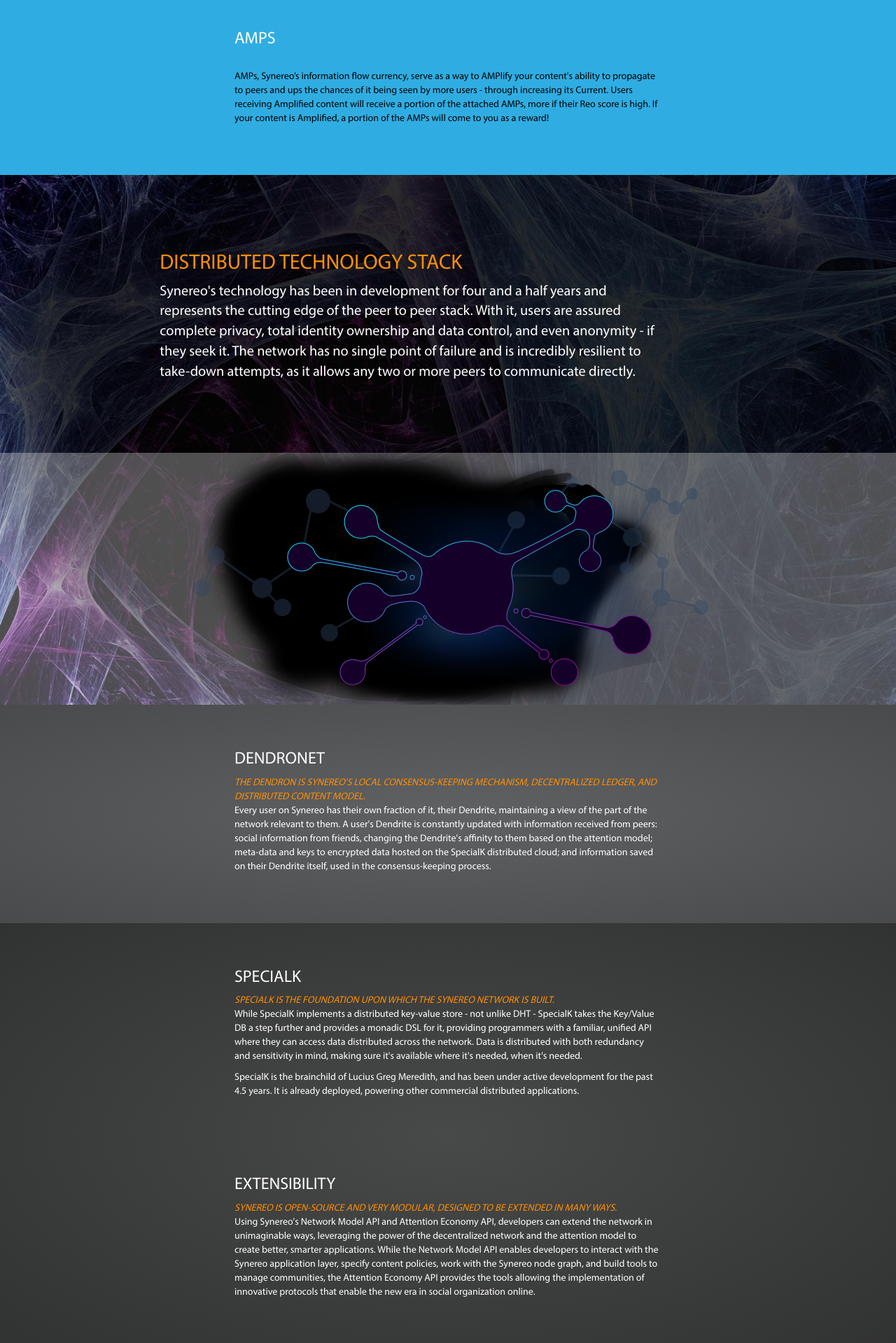
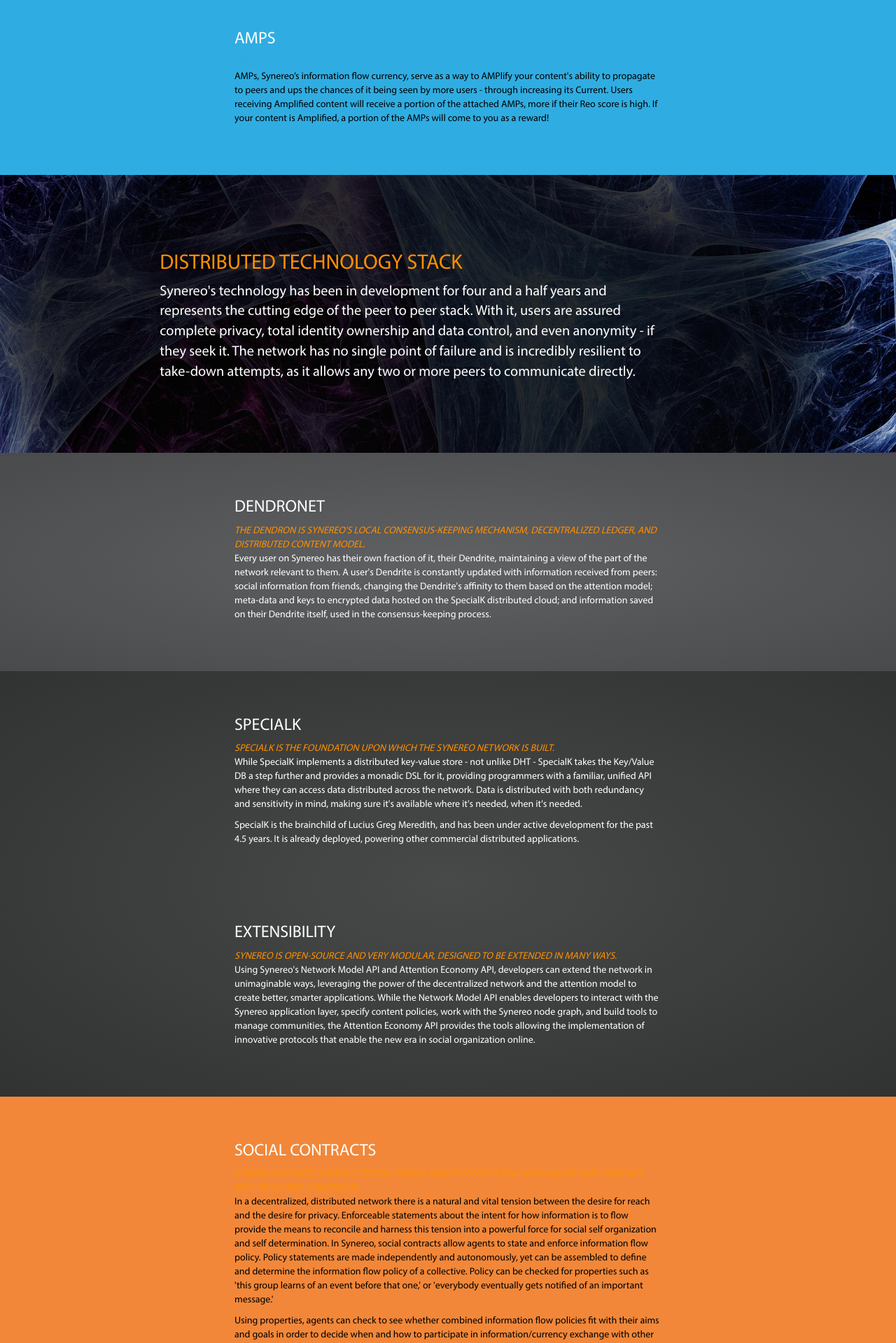
Before and after one commit to synereo/synereo.github.io, a Jekyll site: the page built from learn-more/index.html, in a window 1280 px wide. Shown: the part 1640-3559 px from the top of the page at 70% size. Built offline with Jekyll 4.4.1, drawn with Linux system fonts in a browser that asks for light colours; nearby versions of some CDN libraries.

Commit message:
Remove some leftovers

```diff
--- a/_layouts/learn-more.html
+++ b/_layouts/learn-more.html
@@ -63,9 +63,6 @@
         <div class="infographics">
           <img src="/img/infographics/basic.png">
         </div>
-        <div class="infographics-fixed">
-          <img src="/img/infographics/basicBG.png">
-        </div>
       </section>
 
       <section id="reo" class="reo light-gray-gradient">
@@ -114,9 +111,6 @@
               <p>Synereo's technology has been in development for four and a half years and represents the cutting edge of the peer to peer stack. With it, users are assured complete privacy, total identity ownership and data control, and even anonymity - if they seek it. The network has no single point of failure and is incredibly resilient to take-down attempts, as it allows any two or more peers to communicate directly.</p>
             </div>
           </div>
-        </div>
-        <div class="infographics">
-          <img src="/img/infographics/basic.png">
         </div>
       </section>
 
--- a/_sass/_learn-more.scss
+++ b/_sass/_learn-more.scss
@@ -150,16 +150,6 @@
         div.infographics {
             text-align: center;
         }
-        div.infographics-fixed {
-            position: fixed;
-            top: 0;
-            z-index: 1000;
-            display: none;
-        }
-    }
-
-    section.attention-model.affix-bottom {
-        position: absolute;
     }
 
     section.reo {
@@ -197,10 +187,6 @@
             color: #fff;
             font-size: 1.45em;
             margin-bottom: 100px;
-        }
-        div.infographics {
-            background-color: rgba(255, 255, 255, 0.3);
-            text-align: center;
         }
     }
 
```
